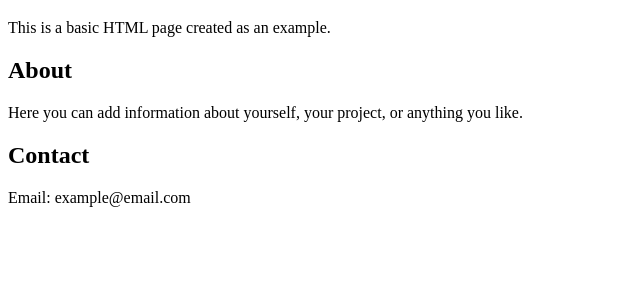
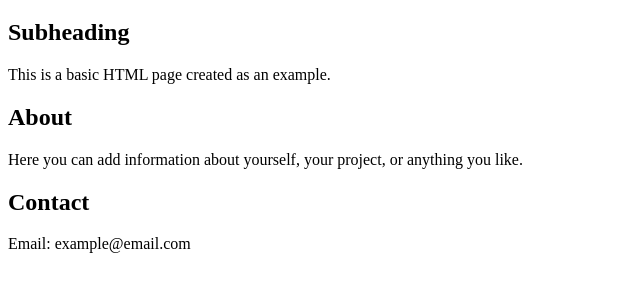
Before and after one commit to MaGo1024/github-refresher-course, a plain HTML site: page index.html in a window 1280 px wide. Shown: the part 61-352 px from the top of the page, without its empty margins (0-640 px from the left). Drawn offline with Linux system fonts and the light colour scheme.

Commit message:
Sub Heading

```diff
--- a/index.html
+++ b/index.html
@@ -6,8 +6,8 @@
   <title>My First Webpage</title>
 </head>
 <body>
-  <! --- a huge bug was found and fixed -->
   <h1>Welcome to My Website</h1>
+  <h2> Subheading</h2>
   <p>This is a basic HTML page created as an example.</p>
 
   <h2>About</h2>
```
